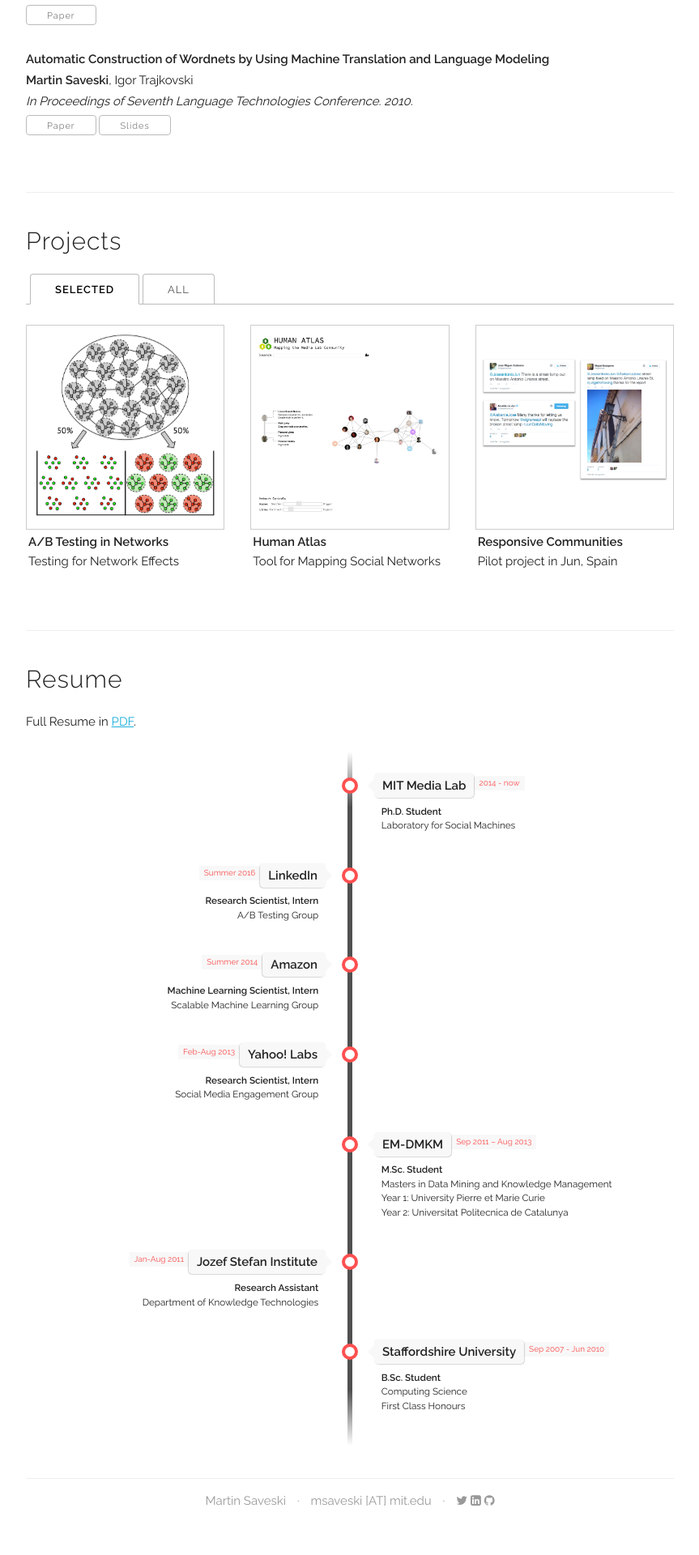
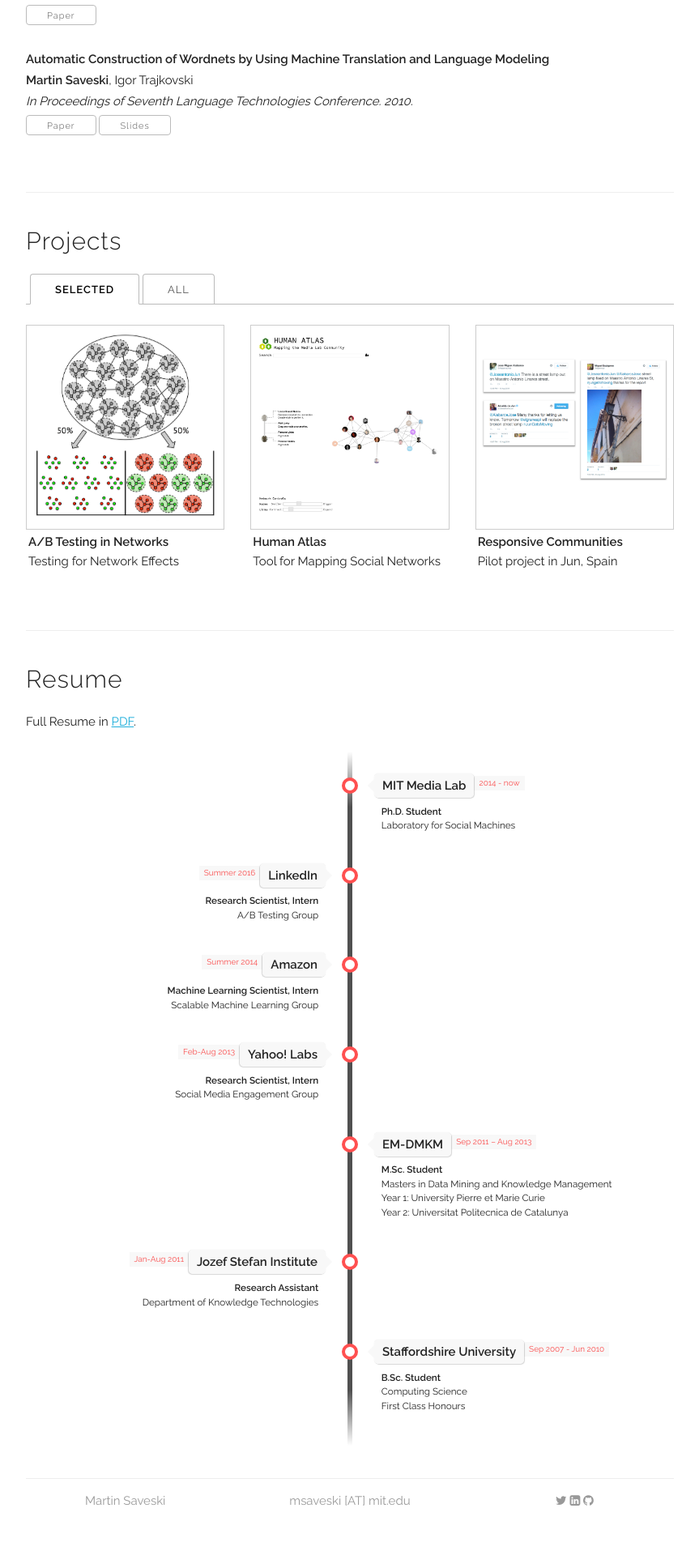
Before and after one commit to msaveski/www_personal, a Jekyll site: the page built from index.html, in a window 1280 px wide. Shown: the part 1415-3335 px from the top of the page at 81% size, without its empty margins (208-1071 px from the left). Built offline with Jekyll 4.4.1, drawn with Linux system fonts in a browser that asks for light colours.

Commit message:
changed the footer

```diff
--- a/_layouts/default.html
+++ b/_layouts/default.html
@@ -98,11 +98,14 @@
     {{ content}}
 
     <div class="footer">
-      <p>
-        <span>{{ site.data.main_info.name }}</span>
-        <span class="footer-sep">&middot;</span>
-        <span>{{ site.data.main_info.email }}</span>
-        <span class="footer-sep">&middot;</span>
+      <div class="row">
+        <div class="four columns">
+          {{ site.data.main_info.name }}
+        </div>
+        <div class="four columns">
+          {{ site.data.main_info.email }}
+        </div>
+        <div class="four columns">
           <span onclick="window.open('{{ site.data.main_info.twitter }}')" style="cursor: pointer">
             <i class="fa fa-twitter" aria-hidden="true"></i>
           </span>
@@ -112,7 +115,8 @@
           <span onclick="window.open('{{ site.data.main_info.github }}')" style="cursor: pointer">
             <i class="fa fa-github" aria-hidden="true"></i>
           </span>
-      </p>
+        </div>
+      </div>
     </div>
 
   </div>
```
Also changed, not shown: libs/custom/my_css.css. Lines whose indentation alone changed are shown as unchanged.
